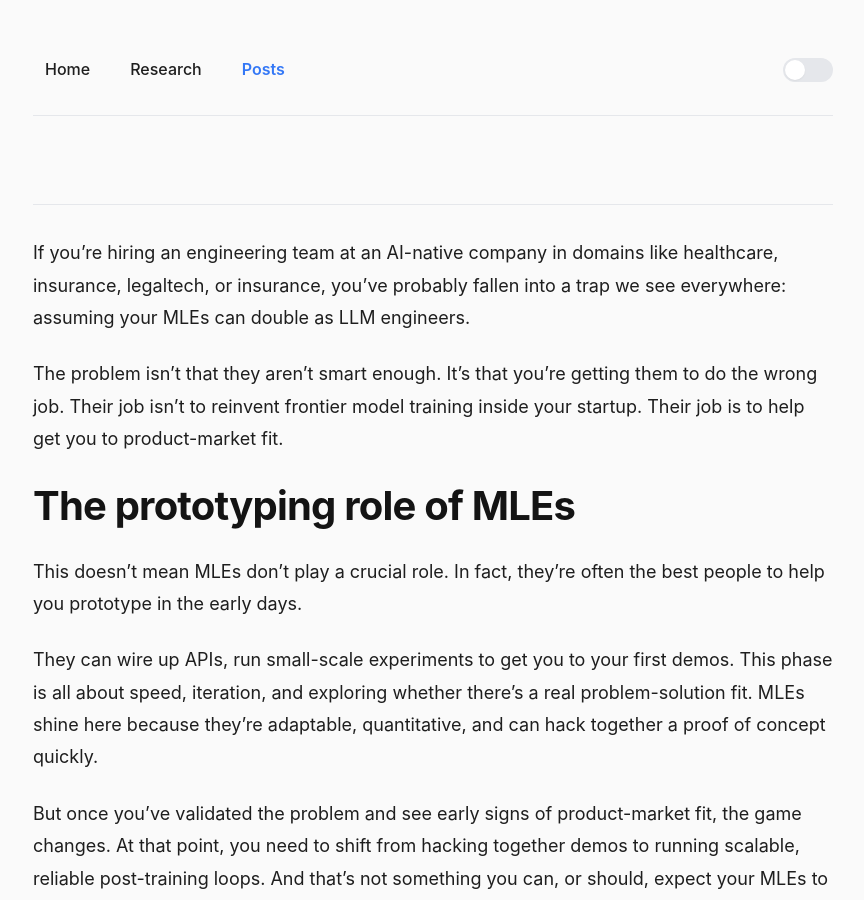
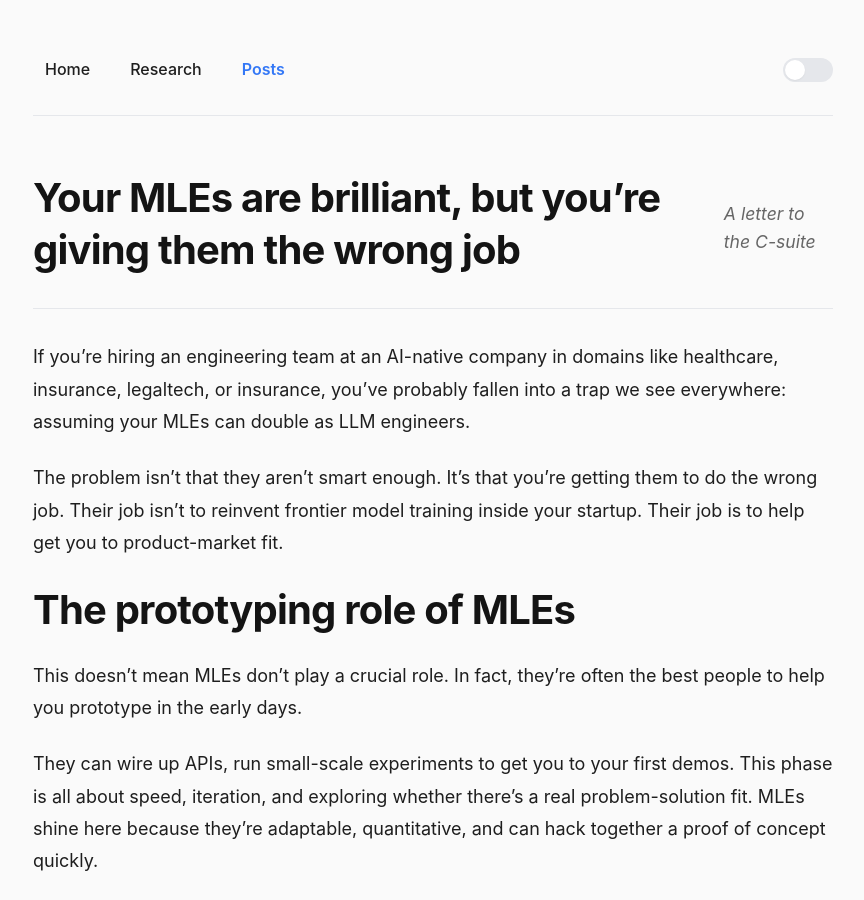
Before and after one commit to charlieoneill11/charlieoneill11.github.io, a Jekyll site: the page built from _posts/2025-09-01-csuite.md, in a window 1280 px wide and 900 px high. Shown: the whole window, without its empty margins (207-1071 px from the left). Built offline with Jekyll 4.4.1, drawn with Linux system fonts in a browser that asks for light colours; our own code applies the rules of GitHub Pages for plain Markdown files; some of the changed lines change nothing that is shown.

Commit message:
fix title

```diff
--- a/_posts/2025-09-01-csuite.md
+++ b/_posts/2025-09-01-csuite.md
@@ -1,8 +1,8 @@
 ---
 layout: post
-title: A letter to the C-suite: the shifting role of MLEs
+title: Your MLEs are brilliant, but you’re giving them the wrong job
 date: 2025-09-01
-description: Your MLEs are brilliant, but you’re giving them the wrong job
+description: A letter to the C-suite
 math: true
 ---
 
```
